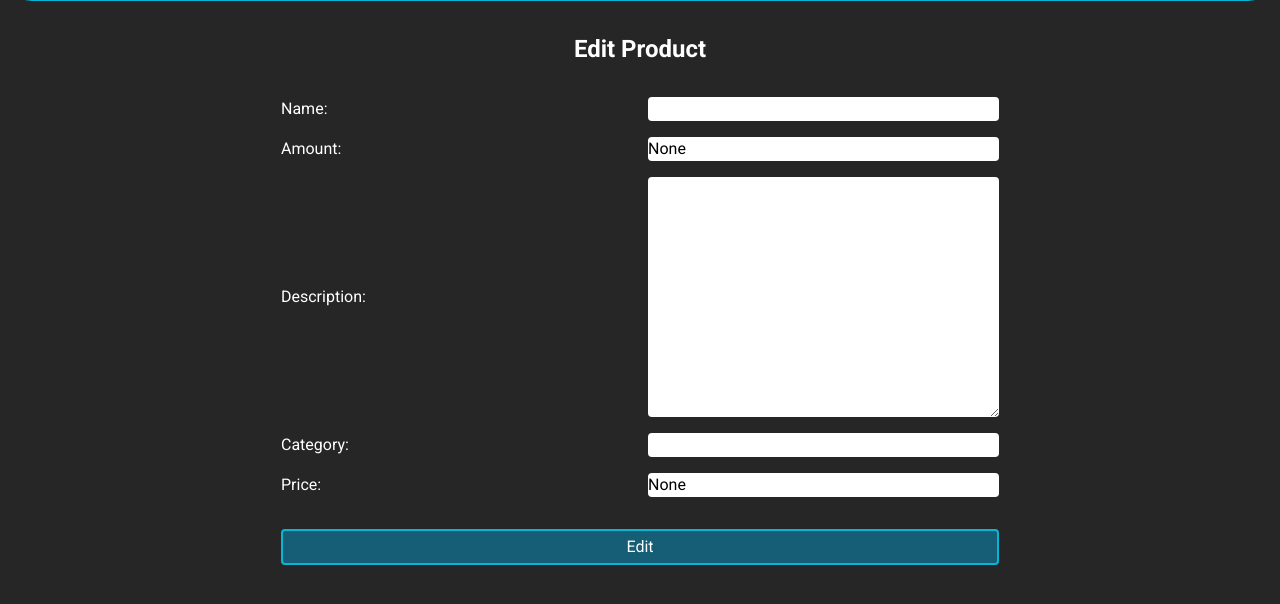
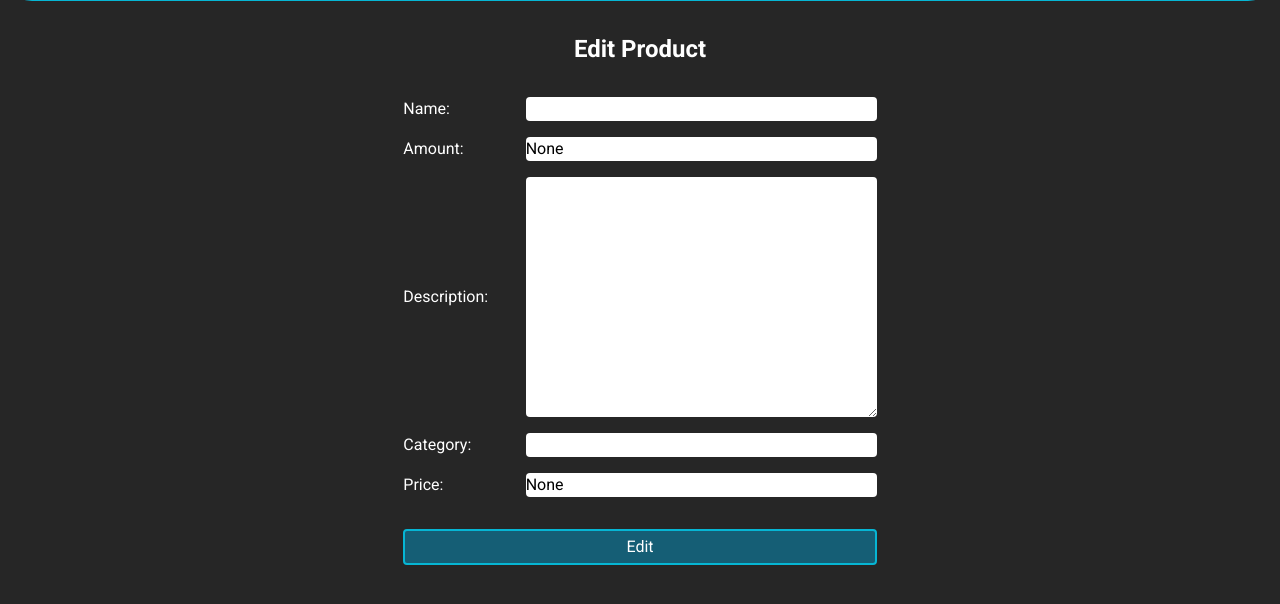
Before and after one commit to kawijayaa/inventaris, a Django app: template main/templates/edit_product.html in a window 1280 px wide. Shown: the part 111-715 px from the top of the page. Run offline with Django 4.2, Linux system fonts and the light colour scheme; the template is opened without the code that fills it: values that come from a table or form of the project are taken from there, others are empty; some libraries are stand-ins or nearby versions.

Commit message:
fix create and edit product table gap

```diff
--- a/main/templates/edit_product.html
+++ b/main/templates/edit_product.html
@@ -6,17 +6,17 @@
     <h1 class="text-2xl font-semibold">Edit Product</h1>
     <form method="POST" class="w-max flex flex-col gap-8">
         {% csrf_token %}
-        <div class="grid grid-cols-2 gap-4 items-center">
-            <label for="id_name">Name:</label>
-            <input type="text" name="name" maxlength="100" required id="id_name" class="form-control text-black appearance-none outline-none border-none rounded focus:shadow-none focus:border-none focus:ring-0 hover:outline-cyan-500 hover:outline-2 focus:outline-cyan-500 focus:outline-2 transition-[outline]" value="{{form.instance.name}}"></input>
-            <label for="id_amount">Amount:</label>
-            <input type="text" name="amount" required id="id_amount" class="form-control text-black appearance-none outline-none border-none rounded focus:shadow-none focus:border-none focus:ring-0 hover:outline-cyan-500 hover:outline-2 focus:outline-cyan-500 focus:outline-2 transition-[outline]"  value="{{form.instance.amount}}">
-            <label for="id_amount">Description:</label>
-            <textarea name="description" cols="40" rows="10" required id="id_description" class="form-control text-black appearance-none outline-none border-none rounded focus:shadow-none focus:border-none focus:ring-0 hover:outline-cyan-500 hover:outline-2 focus:outline-cyan-500 focus:outline-2 transition-[outline]">{{form.instance.description}}</textarea>
-            <label for="id_category">Category:</label>
-            <input type="text" name="category" maxlength="100" required id="id_category" class="form-control text-black appearance-none outline-none border-none rounded focus:shadow-none focus:border-none focus:ring-0 hover:outline-cyan-500 hover:outline-2 focus:outline-cyan-500 focus:outline-2 transition-[outline]" value="{{form.instance.category}}">
-            <label for="id_price">Price:</label>
-            <input type="text" name="price" required id="id_price" class="form-control text-black appearance-none outline-none border-none rounded focus:shadow-none focus:border-none focus:ring-0 hover:outline-cyan-500 hover:outline-2 focus:outline-cyan-500 focus:outline-2 transition-[outline]" value="{{form.instance.price}}">
+        <div class="grid grid-cols-4 gap-4 items-center">
+            <label for="id_name" class="col-span-1">Name:</label>
+            <input type="text" name="name" maxlength="100" required id="id_name" class="form-control text-black appearance-none outline-none border-none rounded focus:shadow-none focus:border-none focus:ring-0 hover:outline-cyan-500 hover:outline-2 focus:outline-cyan-500 focus:outline-2 transition-[outline] col-span-3" value="{{form.instance.name}}"></input>
+            <label for="id_amount" class="col-span-1">Amount:</label>
+            <input type="text" name="amount" required id="id_amount" class="form-control text-black appearance-none outline-none border-none rounded focus:shadow-none focus:border-none focus:ring-0 hover:outline-cyan-500 hover:outline-2 focus:outline-cyan-500 focus:outline-2 transition-[outline] col-span-3"  value="{{form.instance.amount}}">
+            <label for="id_description" class="col-span-1">Description:</label>
+            <textarea name="description" cols="40" rows="10" required id="id_description" class="form-control text-black appearance-none outline-none border-none rounded focus:shadow-none focus:border-none focus:ring-0 hover:outline-cyan-500 hover:outline-2 focus:outline-cyan-500 focus:outline-2 transition-[outline] col-span-3">{{form.instance.description}}</textarea>
+            <label for="id_category" class="col-span-1">Category:</label>
+            <input type="text" name="category" maxlength="100" required id="id_category" class="form-control text-black appearance-none outline-none border-none rounded focus:shadow-none focus:border-none focus:ring-0 hover:outline-cyan-500 hover:outline-2 focus:outline-cyan-500 focus:outline-2 transition-[outline] col-span-3" value="{{form.instance.category}}">
+            <label for="id_price" class="col-span-1">Price:</label>
+            <input type="text" name="price" required id="id_price" class="form-control text-black appearance-none outline-none border-none rounded focus:shadow-none focus:border-none focus:ring-0 hover:outline-cyan-500 hover:outline-2 focus:outline-cyan-500 focus:outline-2 transition-[outline] col-span-3" value="{{form.instance.price}}">
         </div>
         <input class="border-2 border-cyan-500 bg-cyan-800 hover:bg-cyan-500 text-white px-3 py-1 rounded hover:cursor-pointer transition-colors" type="submit" value="Edit">
     </form>
```
Also changed, not shown: main/templates/create_product.html (+11 -11 lines).
